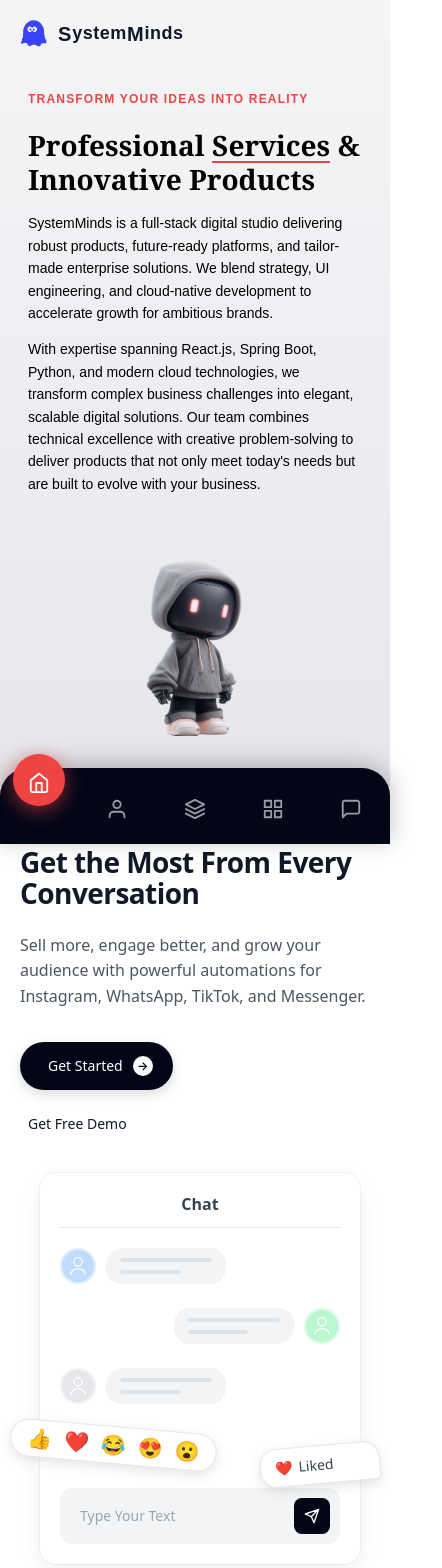
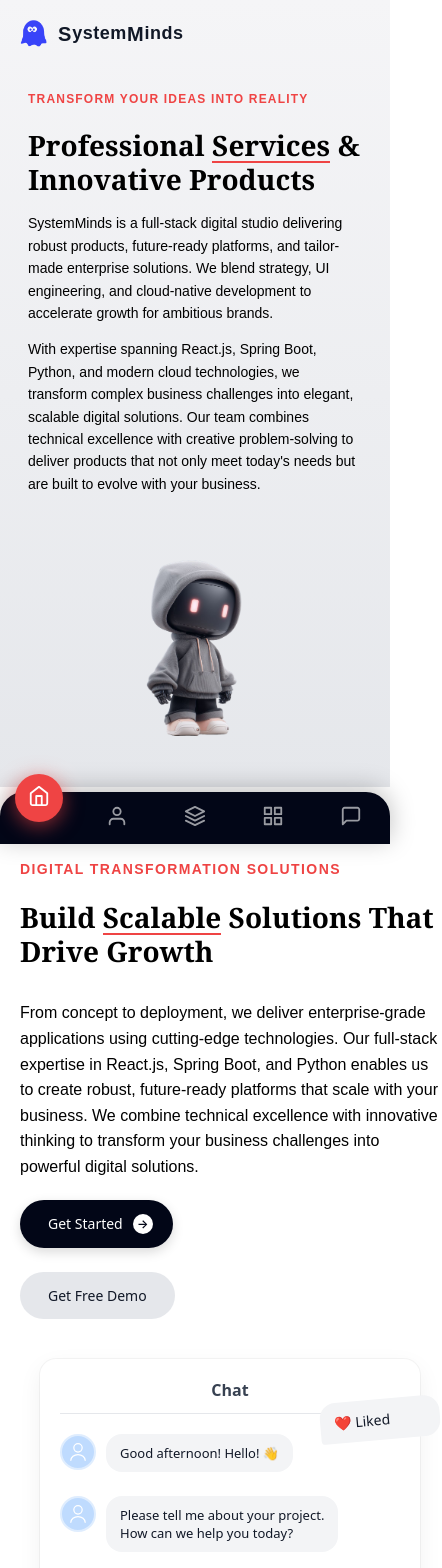
Before and after one commit to systemminds-2025/SystemMinds_Website, a React (Vite) app: page / in a window 390 px wide. Shown: the top 1568 px of the page, 442 px wide, since content can reach past the window. Built offline with nearby package versions, Linux system fonts and the light colour scheme.

Commit message:
Message section

```diff
--- a/src/App.jsx
+++ b/src/App.jsx
@@ -1,4 +1,4 @@
-import React, { useState, useEffect } from 'react';
+import React, { useState, useEffect, useRef } from 'react';
 import { motion, AnimatePresence } from 'framer-motion';
 import smartbotImage from './img/PhotoshopExtension_Image.png';
 import logoImage from './img/logo.png';
@@ -8,6 +8,10 @@
   const [isNavCollapsed, setIsNavCollapsed] = useState(true);
   const [isScrolled, setIsScrolled] = useState(false);
   const [activeMobileNav, setActiveMobileNav] = useState('Home');
+  const [messages, setMessages] = useState([]);
+  const [inputValue, setInputValue] = useState('');
+  const [likedMessageId, setLikedMessageId] = useState(null);
+  const messagesInitialized = useRef(false);
 
   useEffect(() => {
     // Automatically open the menu smoothly on page load
@@ -26,6 +30,54 @@
     return () => window.removeEventListener('scroll', handleScroll);
   }, []);
 
+  // Auto-send greeting messages on page load
+  useEffect(() => {
+    // Only initialize once
+    if (messagesInitialized.current) return;
+    messagesInitialized.current = true;
+
+    const getGreeting = () => {
+      const hour = new Date().getHours();
+      if (hour < 12) return 'Good morning';
+      if (hour < 18) return 'Good afternoon';
+      return 'Good evening';
+    };
+
+    const greeting = getGreeting();
+
+    // First message - greeting
+    setTimeout(() => {
+      setMessages([{
+        id: 1,
+        text: `${greeting}! Hello! 👋`,
+        sender: 'bot',
+        timestamp: new Date()
+      }]);
+    }, 500);
+
+    // Second message - asking about project
+    setTimeout(() => {
+      setMessages(prev => {
+        // Check if message already exists to prevent duplicates
+        if (prev.some(msg => msg.id === 2)) return prev;
+        return [...prev, {
+          id: 2,
+          text: 'Please tell me about your project. How can we help you today?',
+          sender: 'bot',
+          timestamp: new Date()
+        }];
+      });
+    }, 1500);
+  }, []);
+
+  // Auto-scroll to bottom when messages change
+  useEffect(() => {
+    const chatBody = document.querySelector('.chat-body');
+    if (chatBody) {
+      chatBody.scrollTop = chatBody.scrollHeight;
+    }
+  }, [messages]);
+
   const handleMenuClick = () => {
     // Toggle nav bar collapse/expand
     setIsNavCollapsed(!isNavCollapsed);
@@ -34,6 +86,39 @@
   const handleArrowClick = (e) => {
     e.stopPropagation(); // Prevent triggering the button click
     handleMenuClick();
+  };
+
+  const handleSendMessage = (e) => {
+    e.preventDefault();
+    if (!inputValue.trim()) return;
+
+    // Add user message
+    const userMessage = {
+      id: Date.now(),
+      text: inputValue,
+      sender: 'user',
+      timestamp: new Date()
+    };
+
+    setMessages(prev => [...prev, userMessage]);
+    setInputValue('');
+
+    // Auto-scroll to bottom
+    setTimeout(() => {
+      const chatBody = document.querySelector('.chat-body');
+      if (chatBody) {
+        chatBody.scrollTop = chatBody.scrollHeight;
+      }
+    }, 50);
+  };
+
+  const handleLikeClick = () => {
+    // Find the latest bot message
+    const botMessages = messages.filter(msg => msg.sender === 'bot');
+    if (botMessages.length > 0) {
+      const latestBotMessage = botMessages[botMessages.length - 1];
+      setLikedMessageId(latestBotMessage.id);
+    }
   };
 
   return (
@@ -171,9 +256,12 @@
         <div className="content-container">
           {/* Left Column - Text and Buttons */}
           <div className="content-left">
-            <h1 className="content-title">Get the Most From Every Conversation</h1>
+            <p className="content-tagline">DIGITAL TRANSFORMATION SOLUTIONS</p>
+            <h1 className="content-title">
+              Build <span className="content-title-underline">Scalable</span> Solutions That Drive Growth
+            </h1>
             <p className="content-description">
-              Sell more, engage better, and grow your audience with powerful automations for Instagram, WhatsApp, TikTok, and Messenger.
+              From concept to deployment, we deliver enterprise-grade applications using cutting-edge technologies. Our full-stack expertise in React.js, Spring Boot, and Python enables us to create robust, future-ready platforms that scale with your business. We combine technical excellence with innovative thinking to transform your business challenges into powerful digital solutions.
             </p>
             <div className="content-actions">
               <button className="btn-primary">
@@ -195,64 +283,69 @@
                   <div className="chat-header-line"></div>
                 </div>
                 <div className="chat-body">
-                  <div className="chat-message">
+                  {messages.map((message) => (
+                    <div
+                      key={message.id}
+                      className={`chat-message ${message.sender === 'user' ? 'chat-message-right' : ''}`}
+                    >
+                      {message.sender === 'bot' && (
                         <div className="avatar avatar-blue">
                           <svg width="20" height="20" viewBox="0 0 24 24" fill="none" xmlns="http://www.w3.org/2000/svg">
                             <path d="M12 12C14.7614 12 17 9.76142 17 7C17 4.23858 14.7614 2 12 2C9.23858 2 7 4.23858 7 7C7 9.76142 9.23858 12 12 12Z" stroke="currentColor" strokeWidth="1.5" strokeLinecap="round"/>
                             <path d="M3.41 22C3.41 18.13 7.26 15 12 15C16.74 15 20.59 18.13 20.59 22" stroke="currentColor" strokeWidth="1.5" strokeLinecap="round" strokeLinejoin="round"/>
                           </svg>
                         </div>
-                    <div className="message-bubble">
-                      <div className="placeholder-line"></div>
-                      <div className="placeholder-line short"></div>
+                      )}
+                      <div className={`message-bubble ${message.sender === 'user' ? 'message-bubble-right' : ''} ${likedMessageId === message.id && message.sender === 'bot' ? 'liked-message' : ''}`} style={{ position: 'relative' }}>
+                        {message.text}
+                        {likedMessageId === message.id && message.sender === 'bot' && (
+                          <div className="message-reaction-icon">
+                            ❤️
                           </div>
+                        )}
                       </div>
-                  <div className="chat-message chat-message-right">
-                    <div className="message-bubble message-bubble-right">
-                      <div className="placeholder-line"></div>
-                      <div className="placeholder-line short"></div>
-                    </div>
+                      {message.sender === 'user' && (
                         <div className="avatar avatar-green">
                           <svg width="20" height="20" viewBox="0 0 24 24" fill="none" xmlns="http://www.w3.org/2000/svg">
                             <path d="M12 12C14.7614 12 17 9.76142 17 7C17 4.23858 14.7614 2 12 2C9.23858 2 7 4.23858 7 7C7 9.76142 9.23858 12 12 12Z" stroke="currentColor" strokeWidth="1.5" strokeLinecap="round"/>
                             <path d="M3.41 22C3.41 18.13 7.26 15 12 15C16.74 15 20.59 18.13 20.59 22" stroke="currentColor" strokeWidth="1.5" strokeLinecap="round" strokeLinejoin="round"/>
                           </svg>
                         </div>
+                      )}
                     </div>
-                  <div className="chat-message">
-                    <div className="avatar avatar-grey">
-                      <svg width="20" height="20" viewBox="0 0 24 24" fill="none" xmlns="http://www.w3.org/2000/svg">
-                        <path d="M12 12C14.7614 12 17 9.76142 17 7C17 4.23858 14.7614 2 12 2C9.23858 2 7 4.23858 7 7C7 9.76142 9.23858 12 12 12Z" stroke="currentColor" strokeWidth="1.5" strokeLinecap="round"/>
-                        <path d="M3.41 22C3.41 18.13 7.26 15 12 15C16.74 15 20.59 18.13 20.59 22" stroke="currentColor" strokeWidth="1.5" strokeLinecap="round" strokeLinejoin="round"/>
-                      </svg>
-                    </div>
-                    <div className="message-bubble">
-                      <div className="placeholder-line"></div>
-                      <div className="placeholder-line short"></div>
-                    </div>
-                  </div>
-                </div>
-                <div className="emoji-reaction-left">
-                  <div className="emoji-reaction-bar">
-                    <span>👍</span>
-                    <span>❤️</span>
-                    <span>😂</span>
-                    <span>😍</span>
-                    <span>😮</span>
-                  </div>
+                  ))}
                 </div>
                 <div className="liked-overlap">
-                  <div className="message-bubble liked-bubble">
+                  <div
+                    className="message-bubble liked-bubble"
+                    onClick={handleLikeClick}
+                    style={{ cursor: 'pointer' }}
+                  >
                     <span className="heart-icon">❤️</span> Liked
                   </div>
                 </div>
                 <div className="chat-input-container">
-                  <input type="text" placeholder="Type Your Text" className="chat-input" />
-                  <button className="send-button">
+                  <div className="emoji-reaction-bar">
+                    <span onClick={() => setInputValue(prev => prev + '👍')}>👍</span>
+                    <span onClick={() => setInputValue(prev => prev + '❤️')}>❤️</span>
+                    <span onClick={() => setInputValue(prev => prev + '😂')}>😂</span>
+                    <span onClick={() => setInputValue(prev => prev + '😍')}>😍</span>
+                    <span onClick={() => setInputValue(prev => prev + '😮')}>😮</span>
+                  </div>
+                  <form onSubmit={handleSendMessage}>
+                    <input
+                      type="text"
+                      placeholder="Type Your Text"
+                      className="chat-input"
+                      value={inputValue}
+                      onChange={(e) => setInputValue(e.target.value)}
+                    />
+                    <button type="submit" className="send-button">
                       <svg width="16" height="16" viewBox="0 0 24 24" fill="none" xmlns="http://www.w3.org/2000/svg">
                         <path d="M22 2L11 13M22 2L15 22L11 13M22 2L2 9L11 13" stroke="currentColor" strokeWidth="2" strokeLinecap="round" strokeLinejoin="round"/>
                       </svg>
                     </button>
+                  </form>
                 </div>
               </div>
             </div>
--- a/src/styles.css
+++ b/src/styles.css
@@ -409,20 +409,47 @@
   padding-right: 40px;
 }
 
+.content-tagline {
+  font-size: 14px;
+  font-weight: 600;
+  color: #ef4444;
+  text-transform: uppercase;
+  letter-spacing: 0.1em;
+  margin-bottom: 24px;
+  font-family: 'Arial', 'Helvetica', sans-serif;
+}
+
 .content-title {
   font-size: 48px;
   font-weight: 700;
-  line-height: 1.1;
-  color: #111827;
-  margin: 0 0 24px;
-  letter-spacing: -0.02em;
+  color: #000000;
+  line-height: 1.2;
+  margin-bottom: 32px;
+  font-family: Georgia, 'Times New Roman', serif;
+}
+
+.content-title-underline {
+  position: relative;
+  display: inline-block;
+}
+
+.content-title-underline::after {
+  content: '';
+  position: absolute;
+  bottom: 0;
+  left: 0;
+  width: 100%;
+  height: 2px;
+  background-color: #ef4444;
 }
 
 .content-description {
   font-size: 16px;
+  color: #000000;
   line-height: 1.6;
-  color: #4b5563;
-  margin: 0 0 32px;
+  margin-bottom: 20px;
+  font-family: 'Arial', 'Helvetica', sans-serif;
+  font-weight: 400;
 }
 
 .content-actions {
@@ -473,16 +500,22 @@
 }
 
 .link-demo {
-  color: #111827;
+  background: #e5e7eb;
+  color: #020617;
   text-decoration: none;
   font-size: 14px;
   font-weight: 500;
-  transition: opacity 0.2s;
-  margin-left: 8px;
+  padding: 14px 28px;
+  border-radius: 999px;
+  transition: all 0.2s;
+  display: inline-flex;
+  align-items: center;
+  border: none;
 }
 
 .link-demo:hover {
-  opacity: 0.7;
+  background: #d1d5db;
+  opacity: 1;
 }
 
 /* Right Column - Chat Card */
@@ -509,7 +542,8 @@
   box-shadow:
     0 8px 24px rgba(0, 0, 0, 0.06),
     0 0 0 1px rgba(0, 0, 0, 0.04);
-  width: 100%;
+  width: 380px;
+  min-width: 380px;
   max-width: 380px;
   position: relative;
   overflow: visible;
@@ -539,7 +573,12 @@
   flex-direction: column;
   gap: 16px;
   margin-bottom: 20px;
-  min-height: 220px;
+  height: 300px;
+  max-height: 300px;
+  overflow-y: auto;
+  overflow-x: hidden;
+  padding-right: 8px;
+  padding-bottom: 10px;
 }
 
 .chat-message {
@@ -585,7 +624,7 @@
 .liked-overlap {
   position: absolute;
   right: -20px;
-  bottom: 80px;
+  top: 40px;
   z-index: 10;
   transform: rotate(-5deg);
 }
@@ -640,6 +679,11 @@
   border-bottom-left-radius: 16px;
 }
 
+.message-bubble.liked-message {
+  background: #fce7f3 !important;
+  color: #111827;
+}
+
 .placeholder-line {
   height: 4px;
   background: #d1d5db;
@@ -657,7 +701,28 @@
   width: 65%;
 }
 
-.message-bubble.liked-bubble {
+.message-reaction-icon {
+  position: absolute;
+  right: -8px;
+  bottom: -8px;
+  width: 24px;
+  height: 24px;
+  background: #ffffff;
+  border-radius: 50%;
+  display: flex;
+  align-items: center;
+  justify-content: center;
+  font-size: 14px;
+  box-shadow: 0 2px 8px rgba(0, 0, 0, 0.15);
+  border: 2px solid #ffffff;
+  z-index: 10;
+}
+
+.liked-badge {
+  position: absolute;
+  right: -20px;
+  top: 50%;
+  transform: translateY(-50%) rotate(-5deg);
   display: flex;
   align-items: center;
   gap: 6px;
@@ -671,6 +736,8 @@
   font-size: 14px;
   color: #374151;
   box-shadow: 0 4px 12px rgba(0, 0, 0, 0.1);
+  z-index: 10;
+  white-space: nowrap;
 }
 
 .heart-icon {
@@ -680,22 +747,43 @@
 
 .chat-input-container {
   display: flex;
-  align-items: center;
+  flex-direction: column;
   gap: 8px;
-  padding: 10px 10px 10px 16px;
+  padding: 12px 12px 12px 16px;
   background: #f3f4f6;
   border-radius: 12px;
   border: none;
+  min-height: 60px;
+}
+
+.chat-input-container .emoji-reaction-bar {
+  background: transparent;
+  border: none;
+  padding: 0;
+  box-shadow: none;
+  gap: 8px;
+  transform: none;
+  position: static;
+  order: -1;
+}
+
+.chat-input-container form {
+  display: flex;
+  align-items: center;
+  gap: 8px;
+  width: 100%;
+  flex: 1;
 }
 
 .chat-input {
   flex: 1;
   border: none;
   background: transparent;
-  padding: 8px 4px;
+  padding: 12px 4px;
   font-size: 14px;
   color: #111827;
   outline: none;
+  min-height: 44px;
 }
 
 .chat-input::placeholder {
@@ -703,8 +791,8 @@
 }
 
 .send-button {
-  width: 36px;
-  height: 36px;
+  width: 44px;
+  height: 44px;
   border-radius: 8px;
   background: #020617;
   color: #ffffff;
@@ -3112,7 +3200,7 @@
 
 @media (max-width: 640px) {
   .page {
-    padding-bottom: 70px;
+    padding-bottom: 55px;
   }
 
   .mobile-bottom-nav {
@@ -3123,15 +3211,15 @@
     right: 0;
     background: #020617;
     padding: 0;
-    padding-bottom: 16px;
-    padding-top: 12px;
+    padding-bottom: 10px;
+    padding-top: 6px;
     justify-content: space-around;
     align-items: flex-end;
     z-index: 1000;
-    border-top-left-radius: 28px;
-    border-top-right-radius: 28px;
+    border-top-left-radius: 24px;
+    border-top-right-radius: 24px;
     box-shadow: 0 -4px 24px rgba(0, 0, 0, 0.25);
-    min-height: 56px;
+    min-height: 40px;
     overflow: visible;
   }
 
@@ -3139,7 +3227,7 @@
     display: flex;
     flex-direction: column;
     align-items: center;
-    justify-content: flex-end;
+    justify-content: center;
     background: transparent;
     border: none;
     cursor: pointer;
@@ -3147,10 +3235,22 @@
     position: relative;
     flex: 1;
     transition: all 0.3s cubic-bezier(0.4, 0, 0.2, 1);
-    min-height: 48px;
+    min-height: 36px;
     max-width: 80px;
     overflow: visible;
-    padding-bottom: 8px;
+    outline: none;
+    -webkit-tap-highlight-color: transparent;
+  }
+
+  .mobile-nav-item:active,
+  .mobile-nav-item:focus {
+    background: transparent;
+    outline: none;
+  }
+
+  .mobile-nav-item:active .mobile-nav-icon,
+  .mobile-nav-item:focus .mobile-nav-icon {
+    background: transparent;
   }
 
   .mobile-nav-icon {
@@ -3165,10 +3265,6 @@
     z-index: 3;
   }
 
-  .mobile-nav-item:active .mobile-nav-icon {
-    transform: scale(0.95);
-  }
-
   .mobile-nav-item.active {
     position: relative;
   }
@@ -3176,11 +3272,11 @@
   .mobile-nav-item.active::before {
     content: '';
     position: absolute;
-    top: -26px;
+    top: -24px;
     left: 50%;
     transform: translateX(-50%);
-    width: 52px;
-    height: 52px;
+    width: 48px;
+    height: 48px;
     background: #ef4444;
     border-radius: 50%;
     z-index: 2;
@@ -3189,9 +3285,14 @@
 
   .mobile-nav-item.active .mobile-nav-icon {
     color: #ffffff;
-    position: relative;
+    position: absolute;
+    top: -24px;
+    left: 50%;
+    transform: translateX(-50%) translateY(50%);
     z-index: 3;
-    transform: translateY(-26px);
+    display: flex;
+    align-items: center;
+    justify-content: center;
   }
 
   .mobile-nav-item.active::after {
@@ -3200,11 +3301,11 @@
     top: 0;
     left: 50%;
     transform: translateX(-50%);
-    width: 52px;
-    height: 16px;
+    width: 48px;
+    height: 14px;
     background: #020617;
-    border-top-left-radius: 26px;
-    border-top-right-radius: 26px;
+    border-top-left-radius: 24px;
+    border-top-right-radius: 24px;
     z-index: 1;
   }
 }
```
Lines whose indentation alone changed are shown as unchanged.
